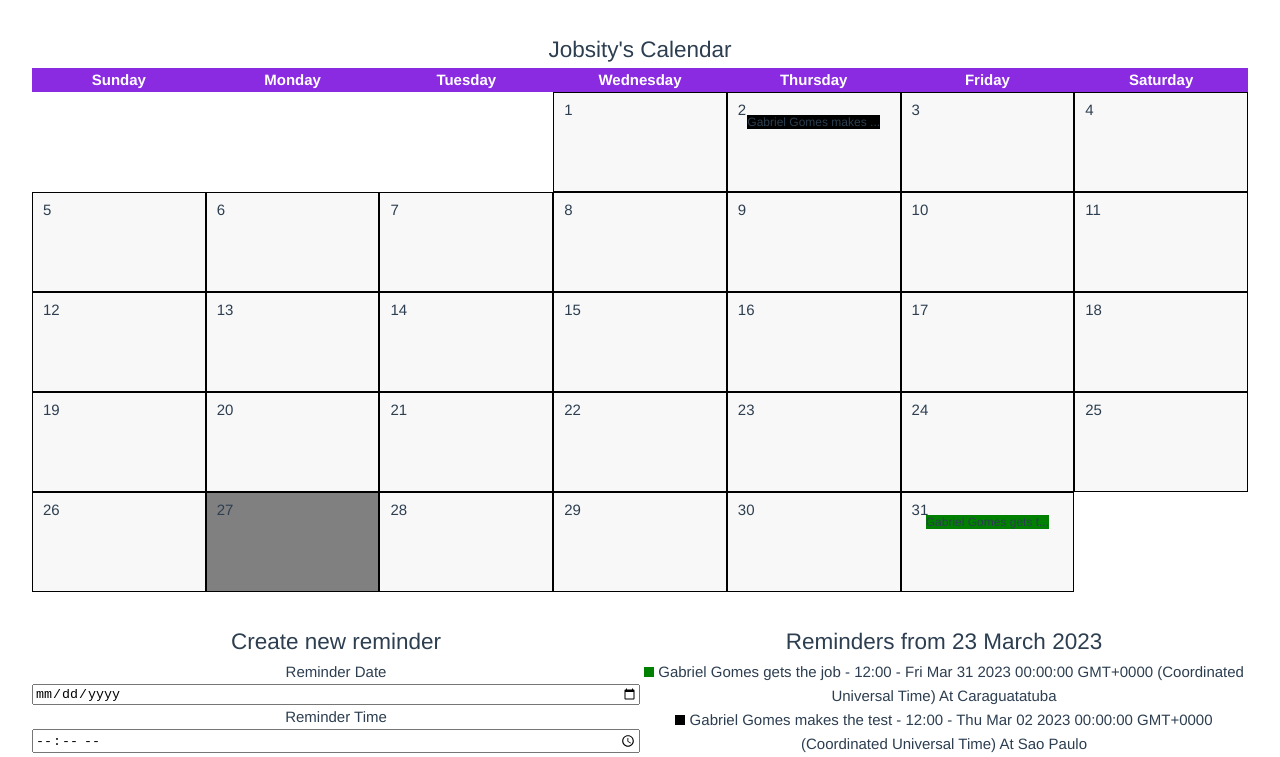
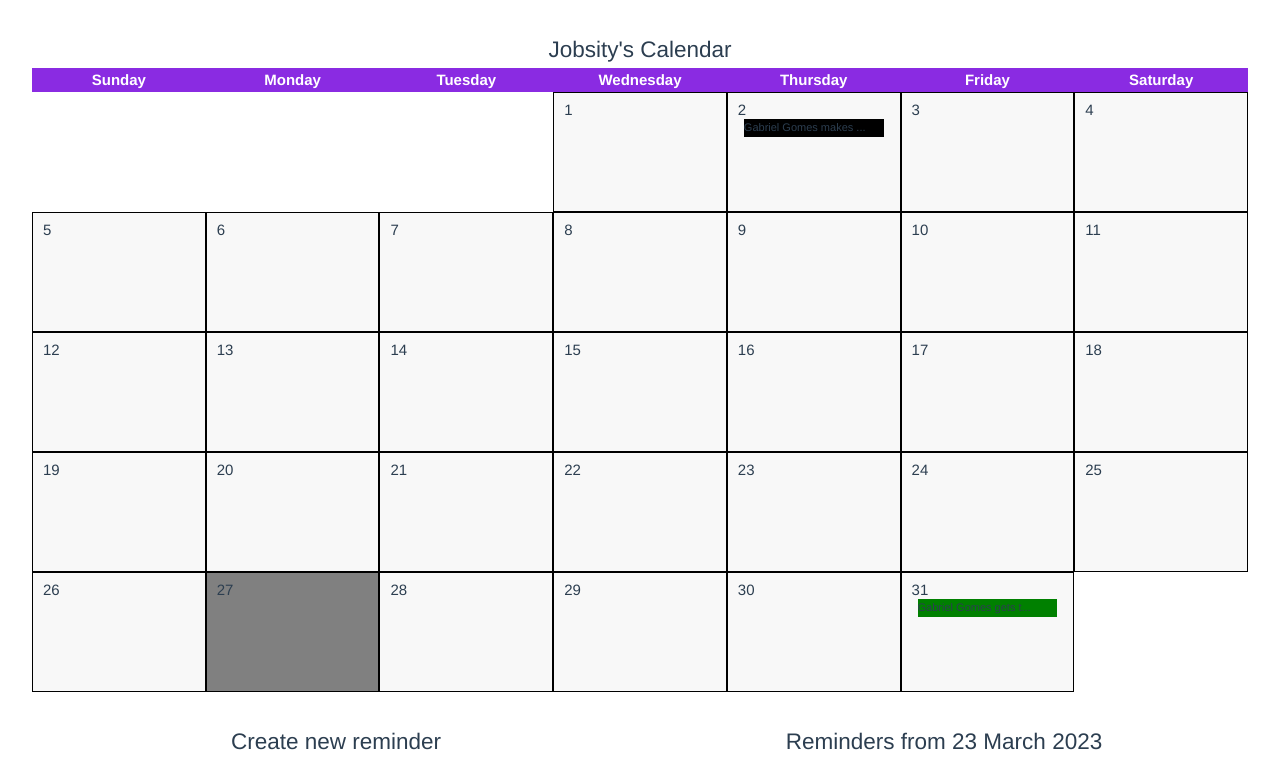
Before and after one commit to gabrielgomeso/vue-frontend-challenge, a Vue app: page / in a window 1280 px wide. Shown: the top 757 px of the page. Built offline with nearby package versions, Linux system fonts and the light colour scheme.

Commit message:
style: increase day size and fix string truncate

```diff
--- a/src/components/CalendarDay.vue
+++ b/src/components/CalendarDay.vue
@@ -3,6 +3,7 @@
     <span class="calendar-day__number">
       {{  day }}
     </span>
+    <div class="calendar-day__reminder-list">
       <span
         class="calendar-day__reminder"
         v-for="(reminder, index) in reminders"
@@ -11,6 +12,7 @@
       >
           {{  stringTruncate(reminder.text) }}
       </span>
+    </div>
   </div>
 </template>
 
@@ -23,7 +25,7 @@ export default defineComponent({
   props: ['day'],
   methods: {
     stringTruncate(string) {
-      let dots = string.length > length ? '...' : '';
+      let dots = string.length > 20 ? '...' : '';
       return string.substring(0, 20) + dots;
     }
   },
@@ -43,7 +45,13 @@ export default defineComponent({
   position: relative;
   background-color: var(--vt-c-white-soft);
   min-width: 100px;
-  min-height: 100px;
+  min-height: 120px;
+}
+
+.calendar-day__reminder-list {
+  margin-top: 10px;
+  display: flex;
+  flex-direction: column;
 }
 
 .calendar-day__number {
@@ -53,6 +61,7 @@ export default defineComponent({
 }
 
 .calendar-day__reminder {
-  font-size: 12px;
+  text-align: justify;
+  font-size: 11px;
 }
 </style>
```
Lines whose indentation alone changed are shown as unchanged.
